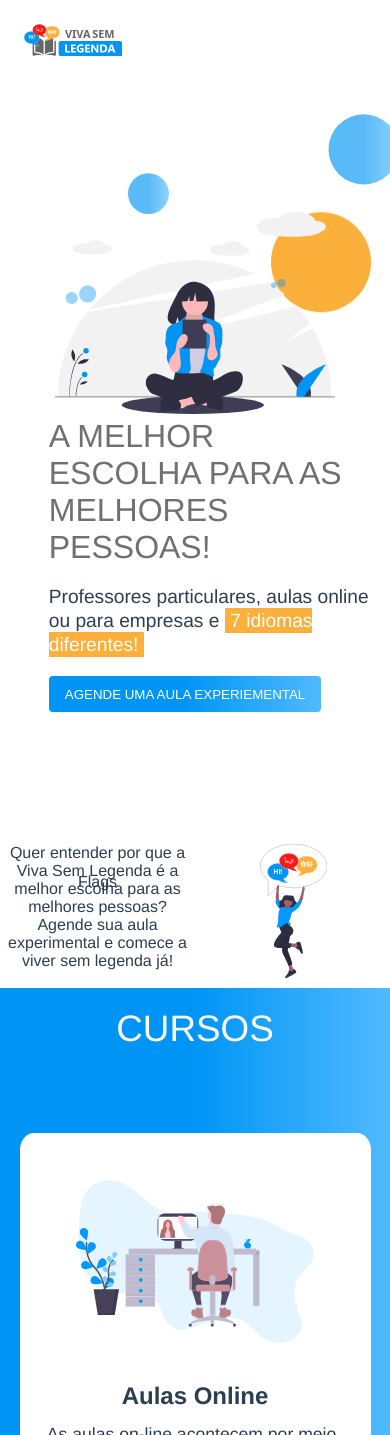
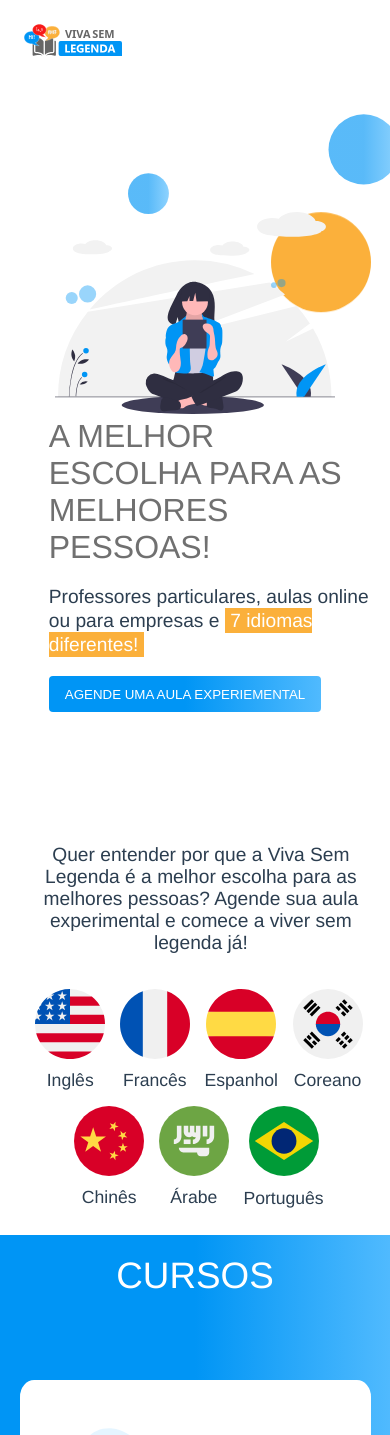
Before and after one commit to victormachadogp/vivasemlegenda-website-v2, a Vue app: page / in a window 390 px wide. Shown: the top 1435 px of the page. Built offline with nearby package versions, Linux system fonts and the light colour scheme.

Commit message:
flags added to the banner

```diff
--- a/src/components/BannerPrincipal.vue
+++ b/src/components/BannerPrincipal.vue
@@ -1,9 +1,41 @@
 <template>
   <div class="section-grid">
-    <p>Quer entender por que a Viva Sem Legenda é a melhor escolha para as melhores pessoas? Agende sua aula experimental e comece a viver sem legenda já!</p>
+      <p class="subtitle">Quer entender por que a Viva Sem Legenda é a melhor escolha para as melhores pessoas? Agende sua aula experimental e comece a viver sem legenda já!</p>
   <div class="flags">
-    <p>Flags
-    </p>
+    <div class="us flag-container">
+      <img class="country-flag" src="assets/us-flag.svg">
+      <p class="country-title">Inglês</p>
+    </div>
+
+    <div class="fr flag-container">
+      <img class="country-flag" src="assets/fr-flag.svg">
+      <p class="country-title">Francês</p>
+    </div>
+
+    <div class="sp flag-container">
+      <img class="country-flag" src="assets/sp-flag.svg">
+      <p class="country-title">Espanhol</p>
+    </div>
+
+    <div class="sk flag-container">
+      <img class="country-flag" src="assets/sk-flag.svg">
+      <p class="country-title">Coreano</p>
+    </div>
+
+    <div class="ch flag-container">
+      <img class="country-flag" src="assets/ch-flag.svg">
+      <p class="country-title">Chinês</p>
+    </div>
+
+    <div class="sa flag-container">
+      <img class="country-flag" src="assets/sa-flag.svg">
+      <p class="country-title">Árabe</p>
+    </div>
+
+    <div class="br flag-container">
+      <img class="country-flag" src="assets/br-flag.svg">
+      <p class="country-title">Português</p>
+    </div>
 
   </div>
 
@@ -24,6 +56,7 @@ export default {};
   display: grid;
   grid-template-columns: 1fr 1fr;
   grid-template-rows: 20%;
+  width: 100%;
 }
 
 .image-container {
@@ -37,4 +70,62 @@ export default {};
   width: 35%;
 }
 
+.country-flag {
+  width: 70px;
+}
+
+.flags {
+  display: flex;
+  flex-wrap: wrap;
+  padding-left: 2%;
+  margin: 2%;
+  justify-content: center;
+}
+
+.flag-container {
+  padding-left: 3%;
+  padding-right: 3%;
+}
+
+.subtitle {
+  font-size: 1.2rem;
+  padding-left: 3%;
+}
+
+.country-title {
+  font-size: 1.1em;
+  padding-top: 10%;
+}
+
+@media (max-width: 900px) {
+
+  .section-grid {
+  display: grid;
+  grid-template-columns: 1fr;
+  grid-template-rows: auto;
+  width: 100%;
+}
+
+.subtitle {
+  margin-left: 2%;
+  margin-right: 2%;
+  margin-bottom: 5%;
+}
+
+.flags {
+  margin-bottom: 5%;
+
+}
+
+.flag-container {
+  padding: 2%;
+}
+
+.image-container {
+    display: none;
+
+  }
+
+
+}
 </style>
```
